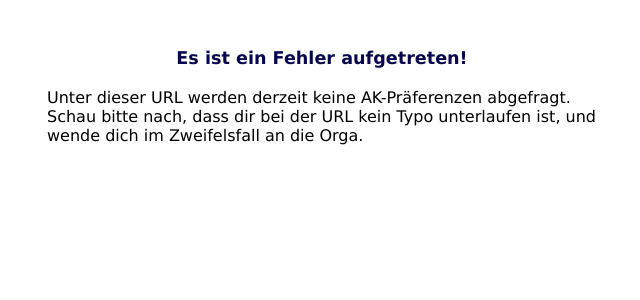
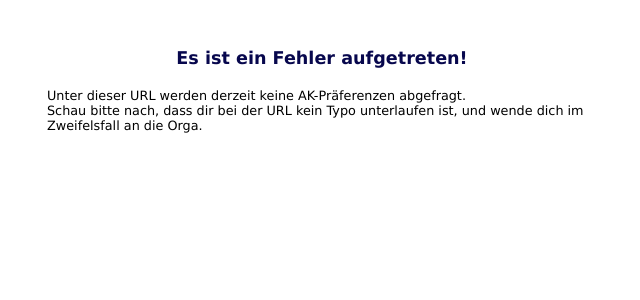
Before and after one commit to felixblanke/ak-plan-poll, a Flask app: page / in a window 1280 px wide. Shown: the top 300 px of the page, without its empty margins (318-958 px from the left). Run offline with Flask 3, Linux system fonts and the light colour scheme.

Commit message:
Adapt font size

```diff
--- a/static/style.css
+++ b/static/style.css
@@ -7,6 +7,13 @@
 body {
   font-family: "Lucida Grande", Tahoma, Verdana, sans-serif;
 }
+p {
+  font-size: 1.6vmin;
+}
+li {
+  font-size: 1.6vmin;
+}
+
 .mb-3 {
   margin-bottom: 12px;
 }
```
